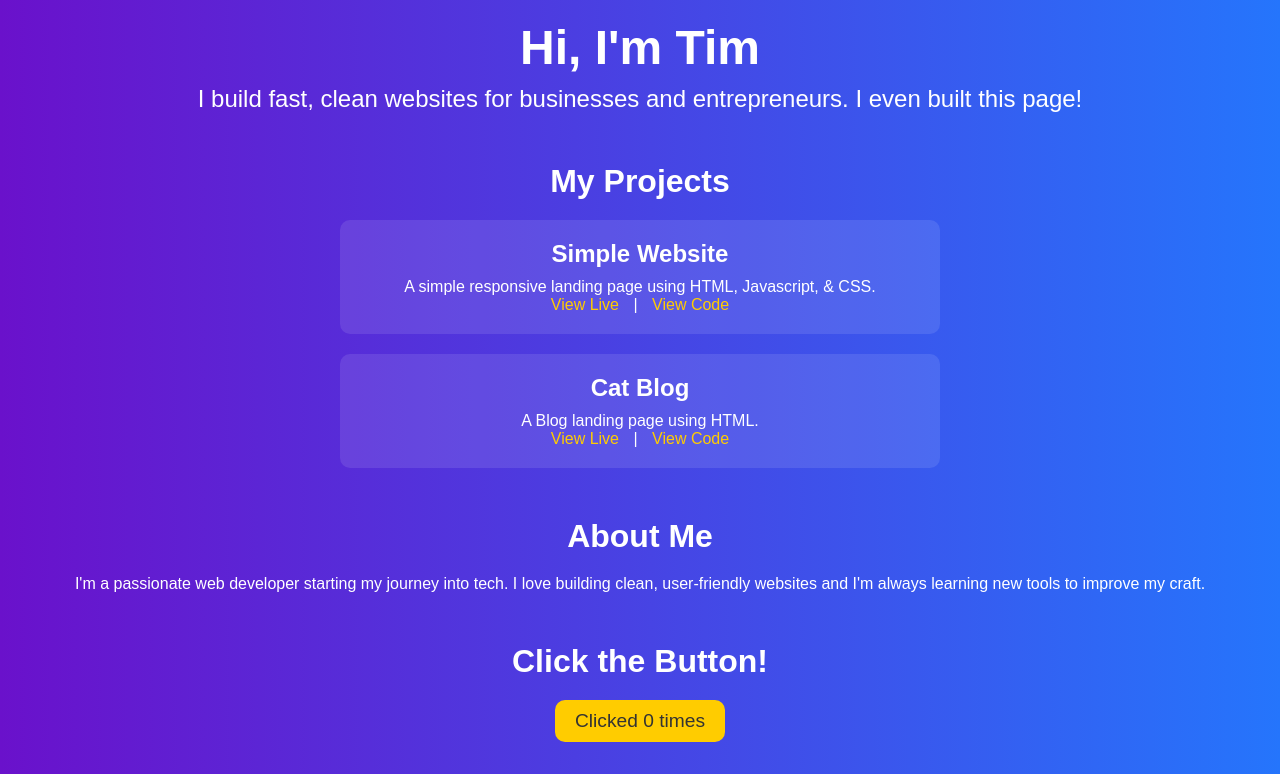
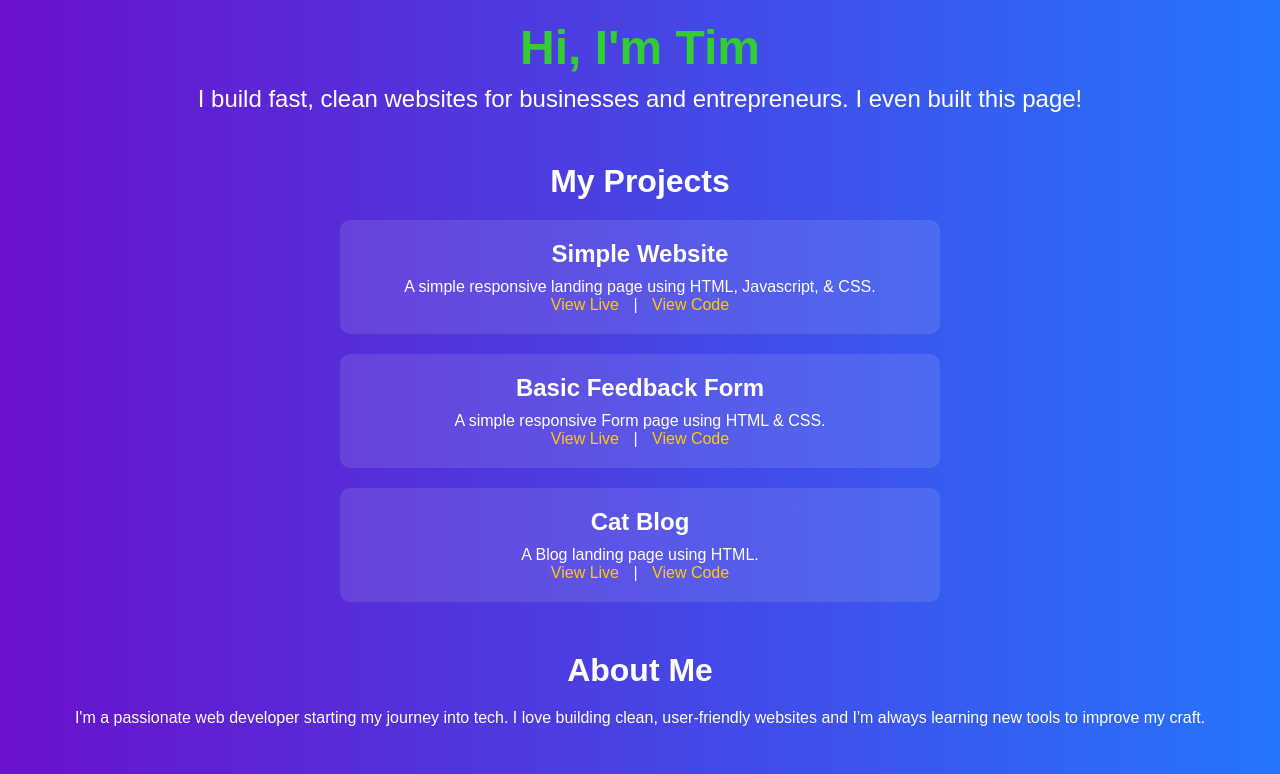
Before and after one commit to tdavid0701/Portfolio, a plain HTML site: page index.html in a window 1280 px wide. Shown: the top 774 px of the page. Drawn offline with Linux system fonts and the light colour scheme.

Commit message:
Add files via upload

```diff
--- a/index.html
+++ b/index.html
@@ -19,6 +19,13 @@
         <div class="project">
             <h3>Simple Website</h3>
             <p>A simple responsive landing page using HTML, Javascript, & CSS.</p>
+            <a href="https://tdavid0701.github.io/Simple-Website/" target="_blank">View Live</a> |
+            <a href="https://github.com/tdavid0701/Simple-Website" target="_blank">View Code</a>
+        </div>
+
+        <div class="project">
+            <h3>Basic Feedback Form</h3>
+            <p>A simple responsive Form page using HTML & CSS.</p>
             <a href="https://tdavid0701.github.io/Simple-Website/" target="_blank">View Live</a> |
             <a href="https://github.com/tdavid0701/Simple-Website" target="_blank">View Code</a>
         </div>
--- a/styles.css
+++ b/styles.css
@@ -21,6 +21,7 @@ header {
 header h1 {
     font-size: 3rem;
     margin-bottom: 10px;
+    color: limegreen
 }
 
 header p {
```
